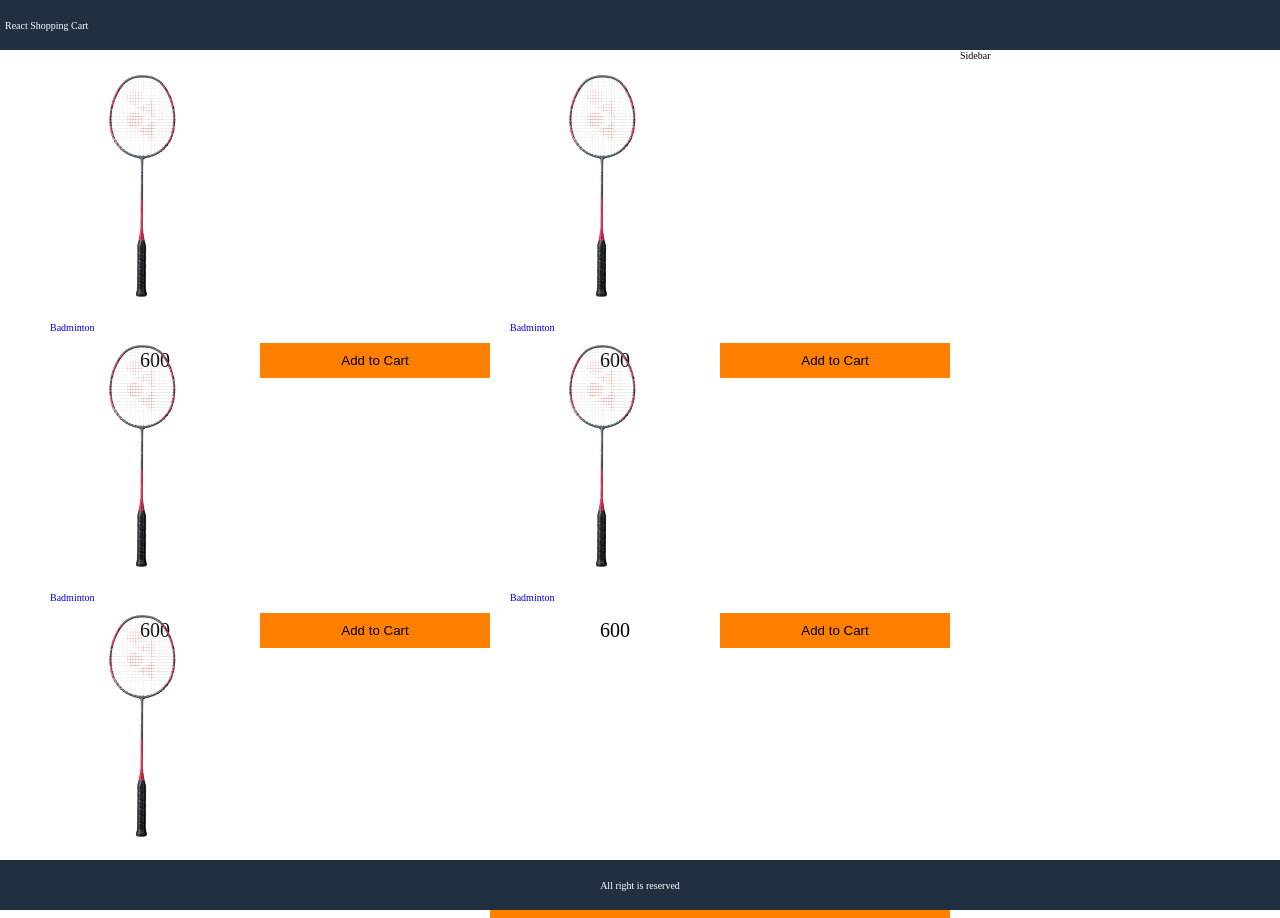
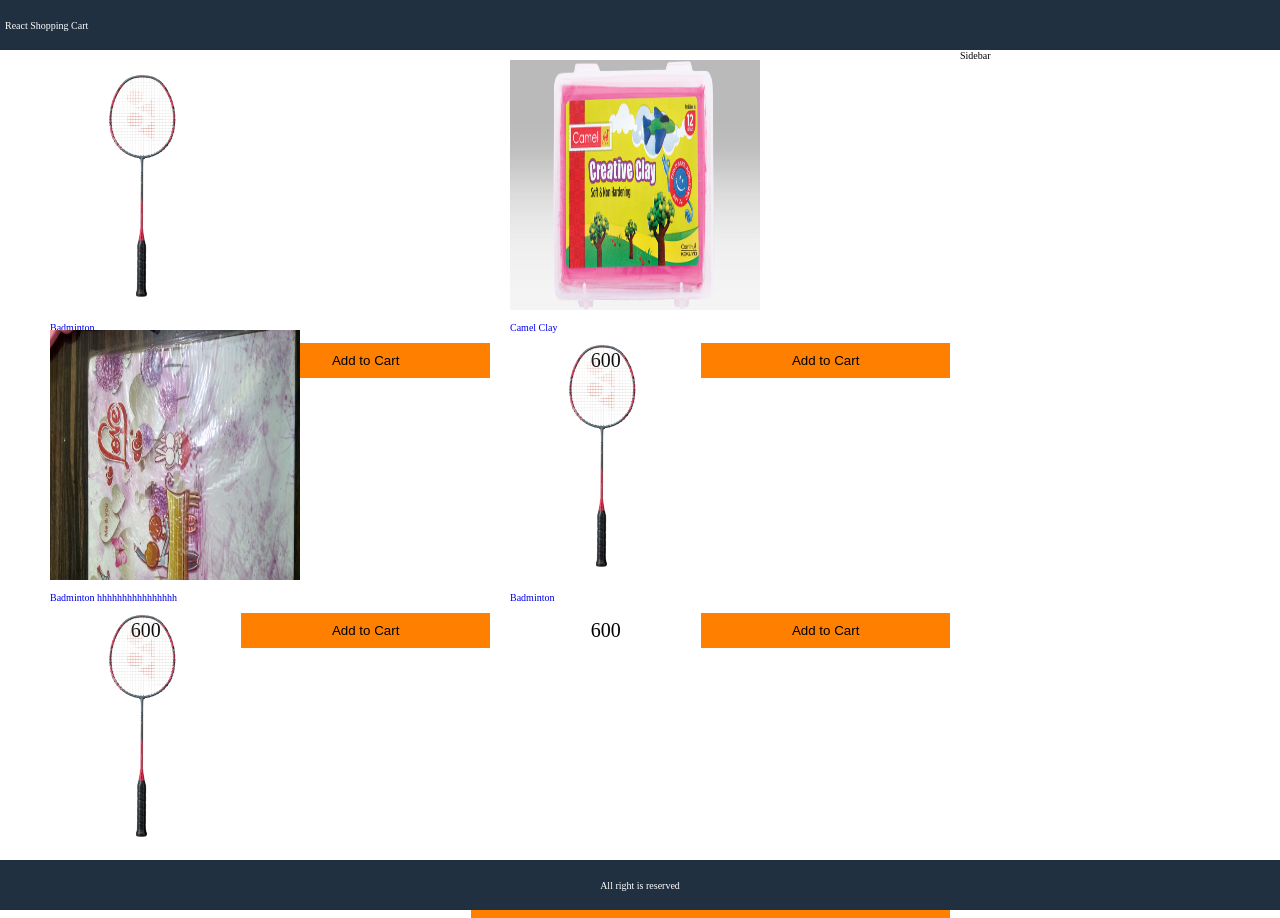
Before and after one commit to ivineet/react-shopping-cart, a React (Create React App) app: page / in a window 1280 px wide. Built offline with nearby package versions, Linux system fonts and the light colour scheme.

Commit message:
adding changes for product

```diff
--- a/src/data.json
+++ b/src/data.json
@@ -8,15 +8,15 @@
         "availableSizes":["S","M","L"]
        },
        {"_id":"2",
-        "title":"Badminton",
-        "image":"/images/Badminton.png",
-        "description":"badminton",
+        "title":"Camel Clay",
+        "image":"/images/camel_clay.jpeg",
+        "description":"camel clay",
         "price":600,
         "availableSizes":["S","M","L"]
        },
        {"_id":"3",
-        "title":"Badminton",
-        "image":"/images/Badminton.png",
+        "title":"Badminton hhhhhhhhhhhhhhhh",
+        "image":"/images/diaries1.jpeg",
         "description":"badminton",
         "price":600,
         "availableSizes":["S","M","L"]
--- a/src/index.css
+++ b/src/index.css
@@ -19,6 +19,7 @@ body,
   grid-template-columns: 1fr;
   height: 100%;
 }
+
 a {
   text-decoration: none;
 }
@@ -34,10 +35,12 @@ header {
   align-items: center;
   padding: 0.5rem;
 }
+
 header a {
   color: #ffffff;
   text-decoration: none;
 }
+
 main {
   grid-area: main;
 }
@@ -100,7 +103,7 @@ footer {
 .product-price div,
 .product-price button {
   text-align: center;
-  flex: 1;
+  flex: auto;
 }
 
 .product-price div {
```
